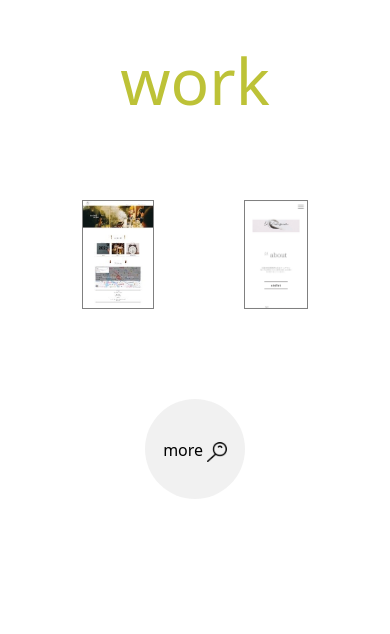
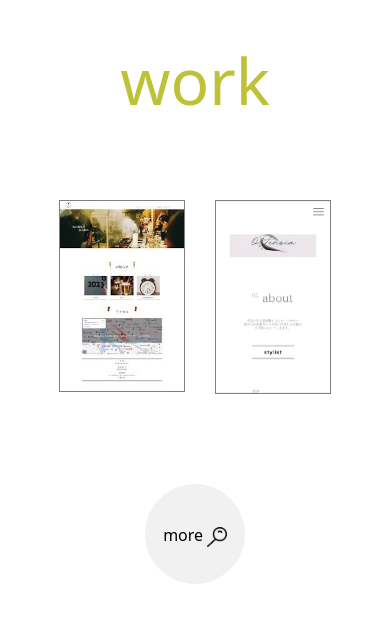
Before and after one commit to shii-shimi/shiicreer, a PHP site: page / in a window 390 px wide. Shown: the part 2414-3048 px from the top of the page. Run offline with PHP 8.4, Linux system fonts and the light colour scheme; some libraries are stand-ins or nearby versions.

Commit message:
レスポンシブ

```diff
--- a/style.css
+++ b/style.css
@@ -434,6 +434,16 @@ footer {
         font-size: 0.8rem;
     }
 
+    .act .yaki {
+        width: 35%;
+    }
+
+    .act .orten {
+        width: 32%;
+        height: 50%;
+        margin-left: 30px;
+    }
+
     .contact .insta {
         width: 21%;
     }
```
